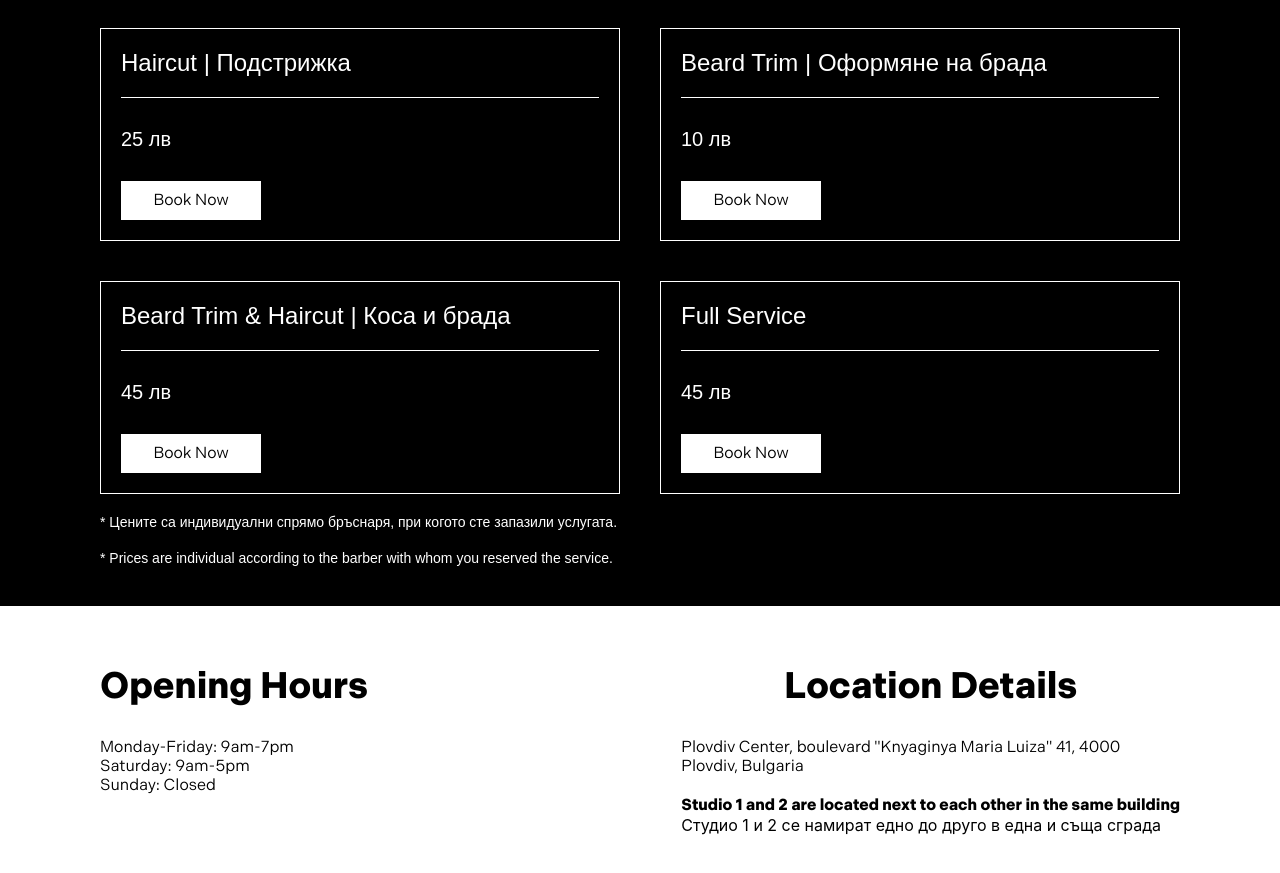
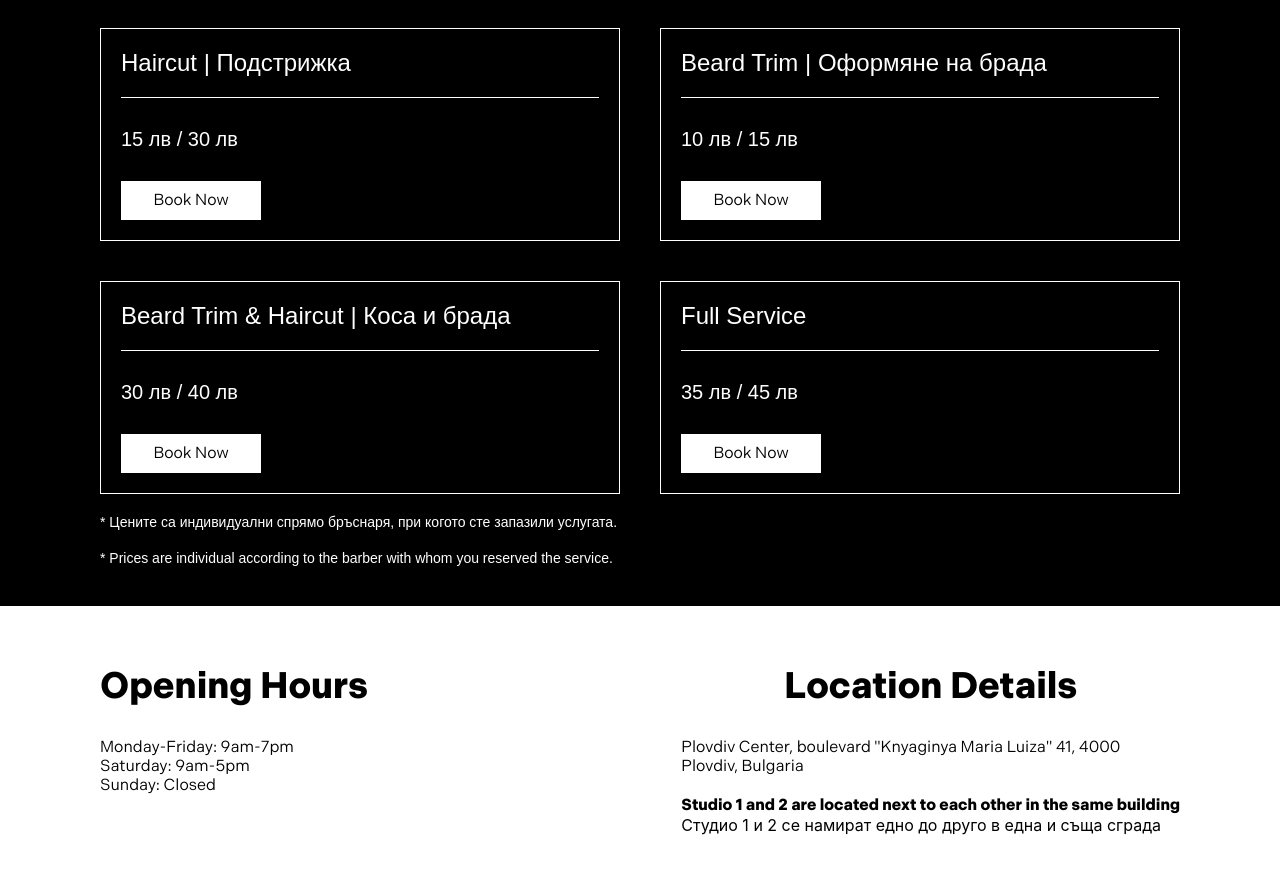
Before and after one commit to BoychoDzhorgov/CleanCuts, a React (Create React App) app: page / in a window 1280 px wide. Shown: the part 1524-2397 px from the top of the page. Built offline with nearby package versions, Linux system fonts and the light colour scheme.

Commit message:
services prices

```diff
--- a/src/components/services-section/services-section.jsx
+++ b/src/components/services-section/services-section.jsx
@@ -6,19 +6,19 @@ export default function ServicesSection() {
     const cards = [
         {
             title: "Haircut | Подстрижка",
-            price: "25 лв",
+            price: "15 лв / 30 лв",
         },
         {
             title: "Beard Trim | Оформяне на брада",
-            price: "10 лв",
+            price: "10 лв / 15 лв",
         },
         {
             title: "Beard Trim & Haircut | Коса и брада",
-            price: "45 лв",
+            price: "30 лв / 40 лв",
         },
         {
             title: "Full Service",
-            price: "45 лв",
+            price: "35 лв / 45 лв",
         },
     ]
 
```
